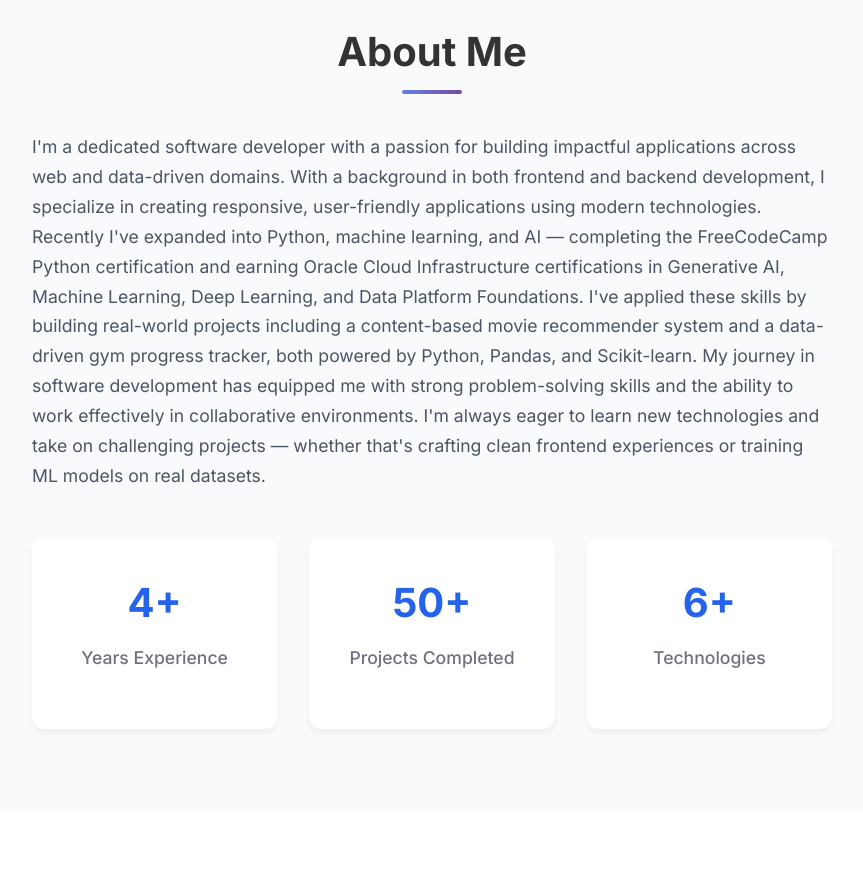
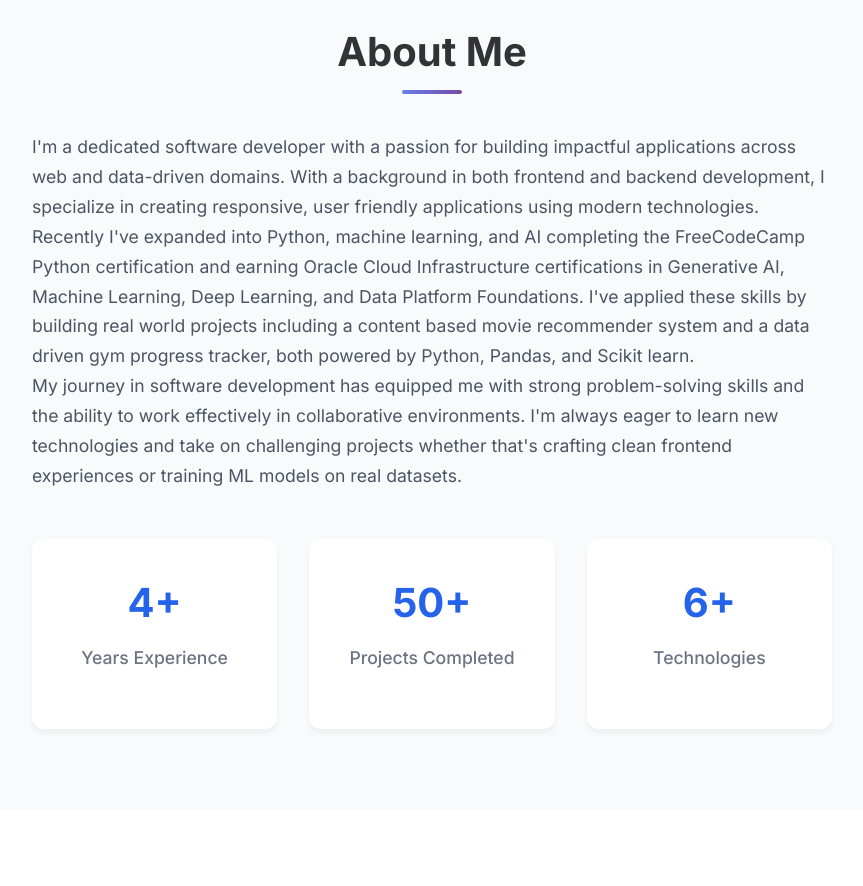
Before and after one commit to MarcoMoya1/portfolio, a website: page index.html in a window 1280 px wide. Shown: the part 860-1746 px from the top of the page, without its empty margins (208-1071 px from the left). Drawn offline with nearby package versions, Linux system fonts and the light colour scheme.

Commit message:
updating and formating about me section

```diff
--- a/index.html
+++ b/index.html
@@ -84,9 +84,11 @@
             <div class="about-content">
                 <div class="about-text">
                     <p>
-                        I'm a dedicated software developer with a passion for building impactful applications across web and data-driven domains. With a background in both frontend and backend development, I specialize in creating responsive, user-friendly applications using modern technologies.
-Recently I've expanded into Python, machine learning, and AI — completing the FreeCodeCamp Python certification and earning Oracle Cloud Infrastructure certifications in Generative AI, Machine Learning, Deep Learning, and Data Platform Foundations. I've applied these skills by building real-world projects including a content-based movie recommender system and a data-driven gym progress tracker, both powered by Python, Pandas, and Scikit-learn.
-My journey in software development has equipped me with strong problem-solving skills and the ability to work effectively in collaborative environments. I'm always eager to learn new technologies and take on challenging projects — whether that's crafting clean frontend experiences or training ML models on real datasets.
+                        I'm a dedicated software developer with a passion for building impactful applications across web and data-driven domains. With a background in both frontend and backend development, I specialize in creating responsive, user friendly applications using modern technologies.
+                    <br>
+Recently I've expanded into Python, machine learning, and AI completing the FreeCodeCamp Python certification and earning Oracle Cloud Infrastructure certifications in Generative AI, Machine Learning, Deep Learning, and Data Platform Foundations. I've applied these skills by building real world projects including a content based movie recommender system and a data driven gym progress tracker, both powered by Python, Pandas, and Scikit learn.
+<br>
+My journey in software development has equipped me with strong problem-solving skills and the ability to work effectively in collaborative environments. I'm always eager to learn new technologies and take on challenging projects whether that's crafting clean frontend experiences or training ML models on real datasets.
                     </p>
 
                     <div class="about-stats">
```
